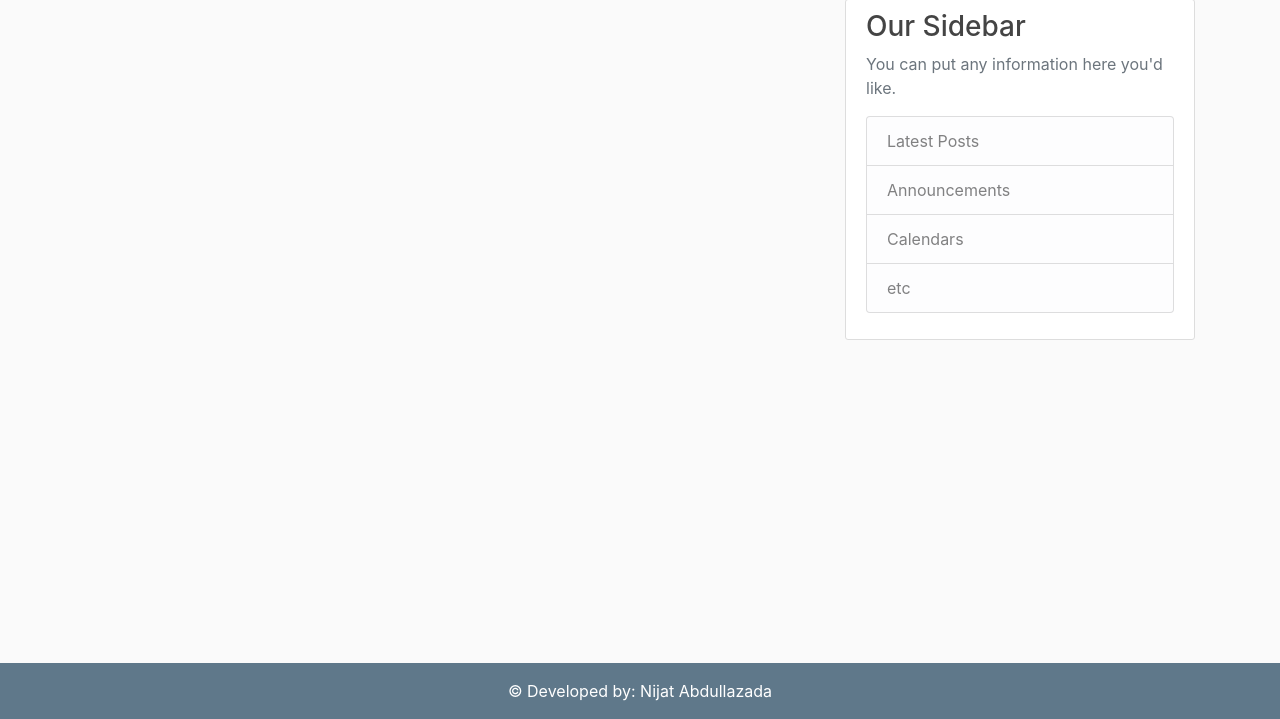
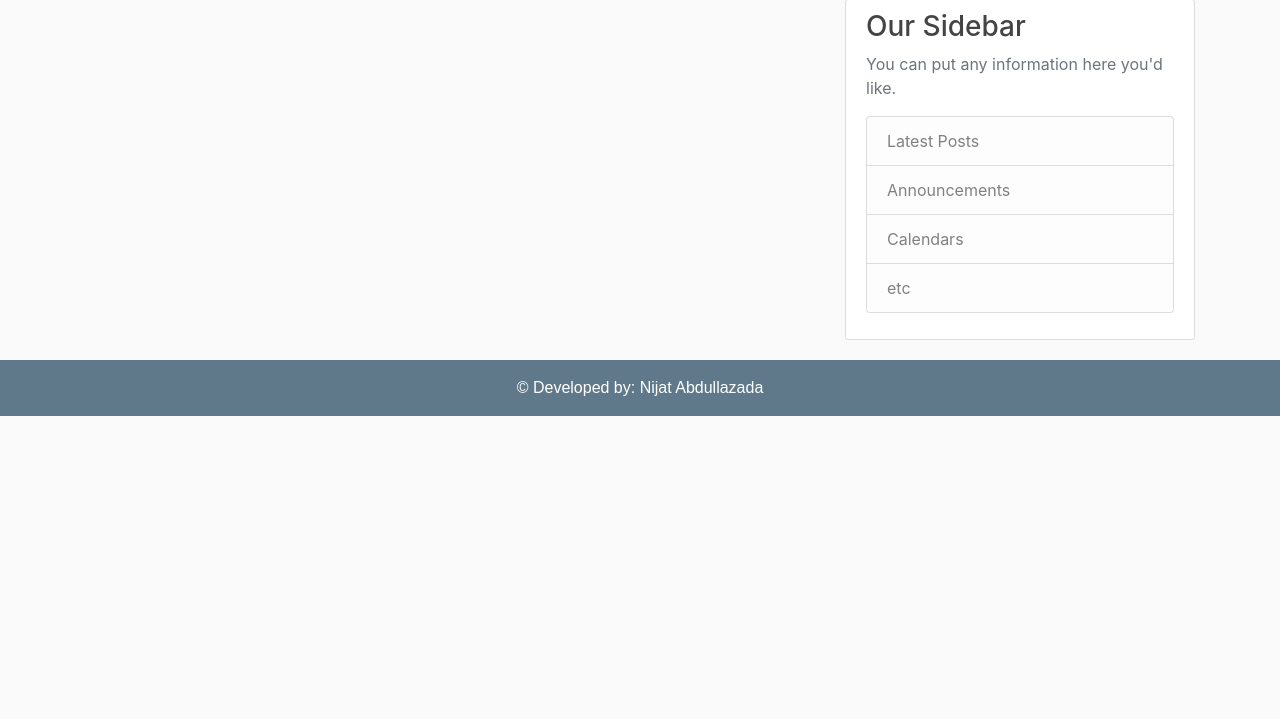
Before and after one commit to neecatt/Blog-Web-App, a Django app: page / in a window 1280 px wide. Shown: the part 81-800 px from the top of the page. Run offline with Django 4.2, Linux system fonts and the light colour scheme; data that the repository does not hold is empty; some libraries are stand-ins or nearby versions.

Commit message:
Change in design

```diff
--- a/static/blog/main.css
+++ b/static/blog/main.css
@@ -82,3 +82,7 @@ body {
   .account-heading {
     font-size: 2.5rem;
   }
+
+  footer {
+    font-family: Arial, Helvetica, sans-serif;
+  }
--- a/templates/blog/base.html
+++ b/templates/blog/base.html
@@ -79,7 +79,7 @@
           </div>
         </div>
       </main>
-      <div class="fixed-bottom">
+      <div class="bottom">
       <footer class="bg-light text-center text-white">
       <!-- grid container -->
 
```
